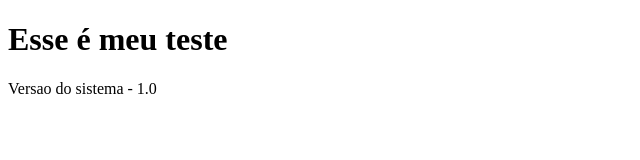
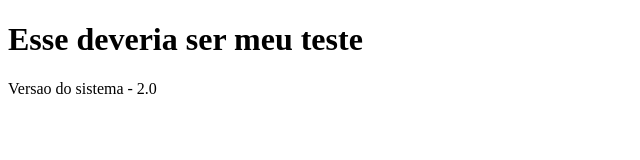
Before and after one commit to renatolidiaguerra/PastaGit3, a plain HTML site: page index.htm in a window 1280 px wide. Shown: the whole page, without its empty margins (0-640 px from the left). Drawn offline with Linux system fonts and the light colour scheme.

```diff
--- a/index.htm
+++ b/index.htm
@@ -3,10 +3,10 @@
 <html>
 	<body>
 		<h1>
-			Esse é meu teste
+			Esse deveria ser meu teste
 		</h1>
 		<p>
-			Versao do sistema - 1.0
+			Versao do sistema - 2.0
 		</p>
 	</body>
 </html>
```
